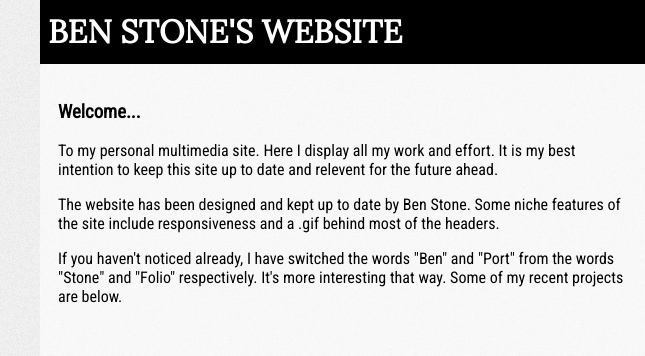
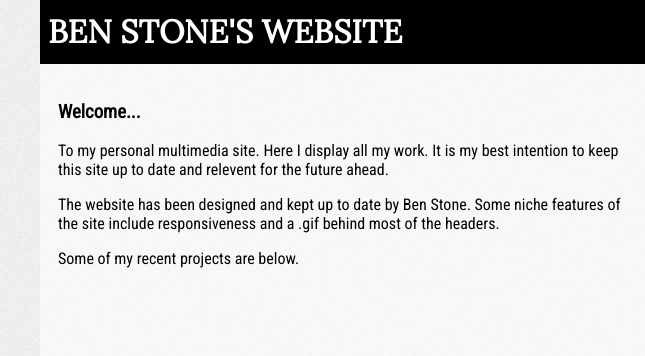
Before and after one commit to BenJStone/BenfolioOfPortStone, a plain HTML site: page index.html in a window 1280 px wide. Shown: the top 356 px of the page, 0-645 px from the left. Drawn offline with Linux system fonts and the light colour scheme.

Commit message:
Change home page

```diff
--- a/index.html
+++ b/index.html
@@ -21,10 +21,10 @@
 				<div class="main">
 					<article aria-label="Introduction">
 						<h3>Welcome...</h3>
-						<p>To my personal multimedia site. Here I display all my work and effort. It is my best intention to keep this site up to date and relevent for the future ahead.</p>
+						<p>To my personal multimedia site. Here I display all my work. It is my best intention to keep this site up to date and relevent for the future ahead.</p>
 
        <p>The website has been designed and kept up to date by Ben Stone. Some niche features of the site include responsiveness and a .gif behind most of the headers.
-        <p>If you haven't noticed already, I have switched the words "Ben" and "Port" from the words "Stone" and "Folio" respectively. It's more interesting that way. Some of my recent projects are below.</p>
+        <p>Some of my recent projects are below.</p>
 					</article>
 					<article aria-label="Pier Image">
 						<img src="assets/gifs_image/IMG_3451.jpg" style="width:100%;" alt="Mentone Pier">
```
